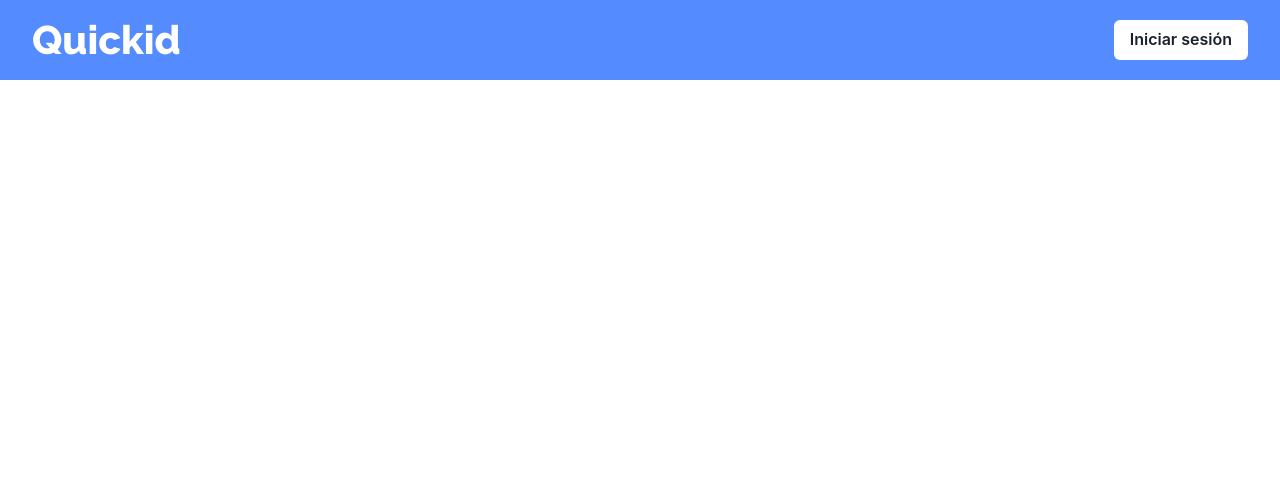
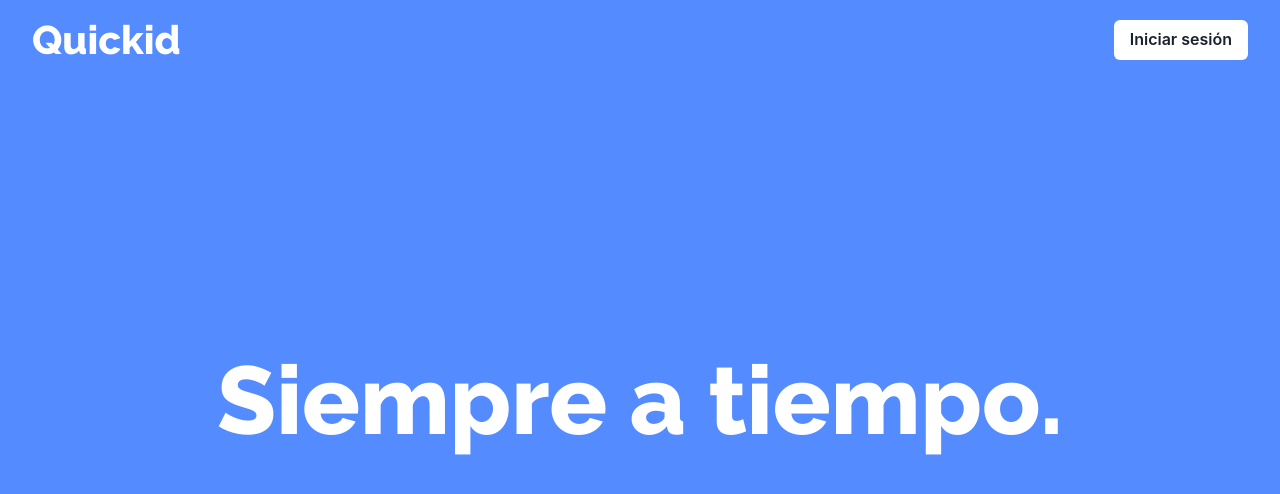
Before and after one commit to ReynaldoCerpa/quickid, a Next.js app: page / in a window 1280 px wide. Shown: the top 494 px of the page. Built offline with nearby package versions, Linux system fonts and the light colour scheme.

Commit message:
experimenting styling

```diff
--- a/src/pages/index.tsx
+++ b/src/pages/index.tsx
@@ -3,8 +3,14 @@ import Image from 'next/image'
 
 const Home: NextPage = () => {
   return (
-    <div >
-
+    <div className="w-screen h-screen flex bg-primary ">
+      <h2
+        className="
+      m-auto text-white
+      font-raleway text-[6rem]
+      whitespace-pre-line
+      ">Siempre a
+      tiempo.</h2>
 
 
     </div>
```
